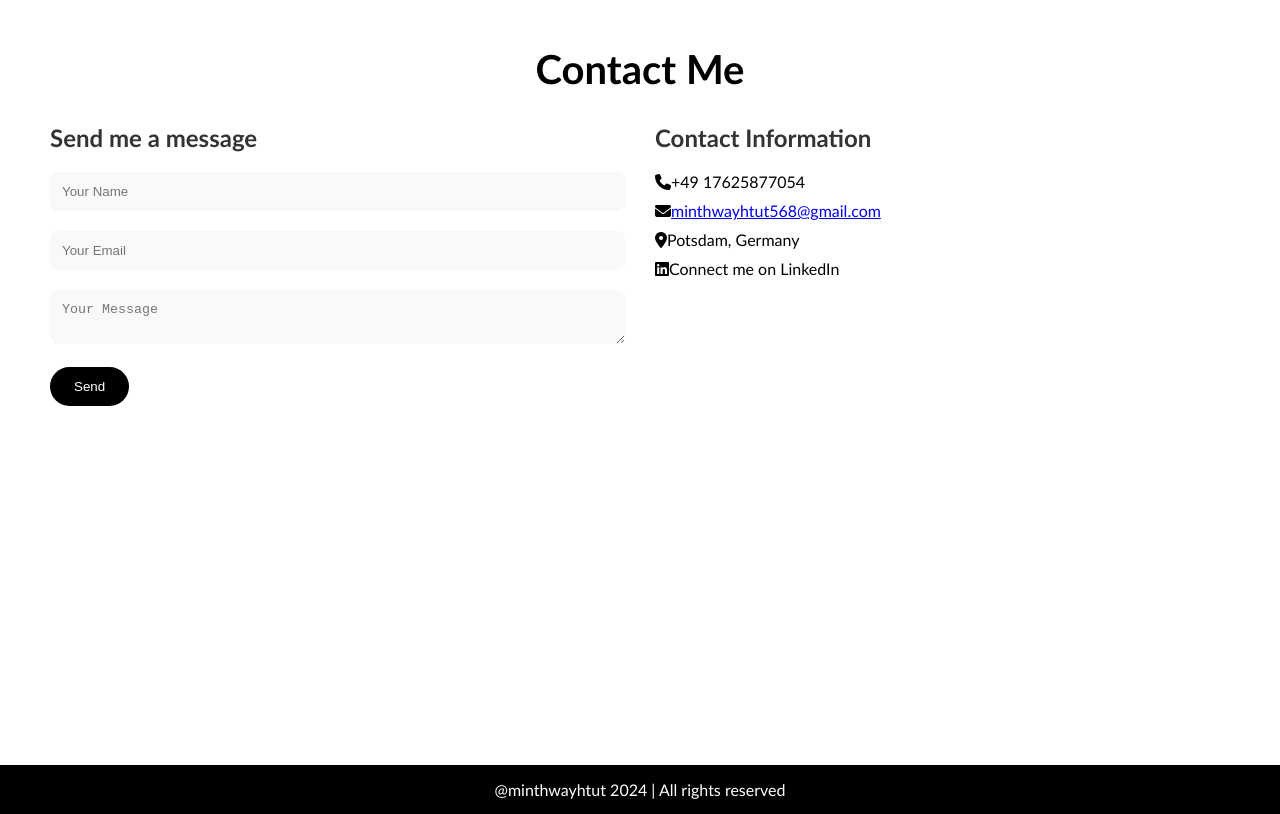
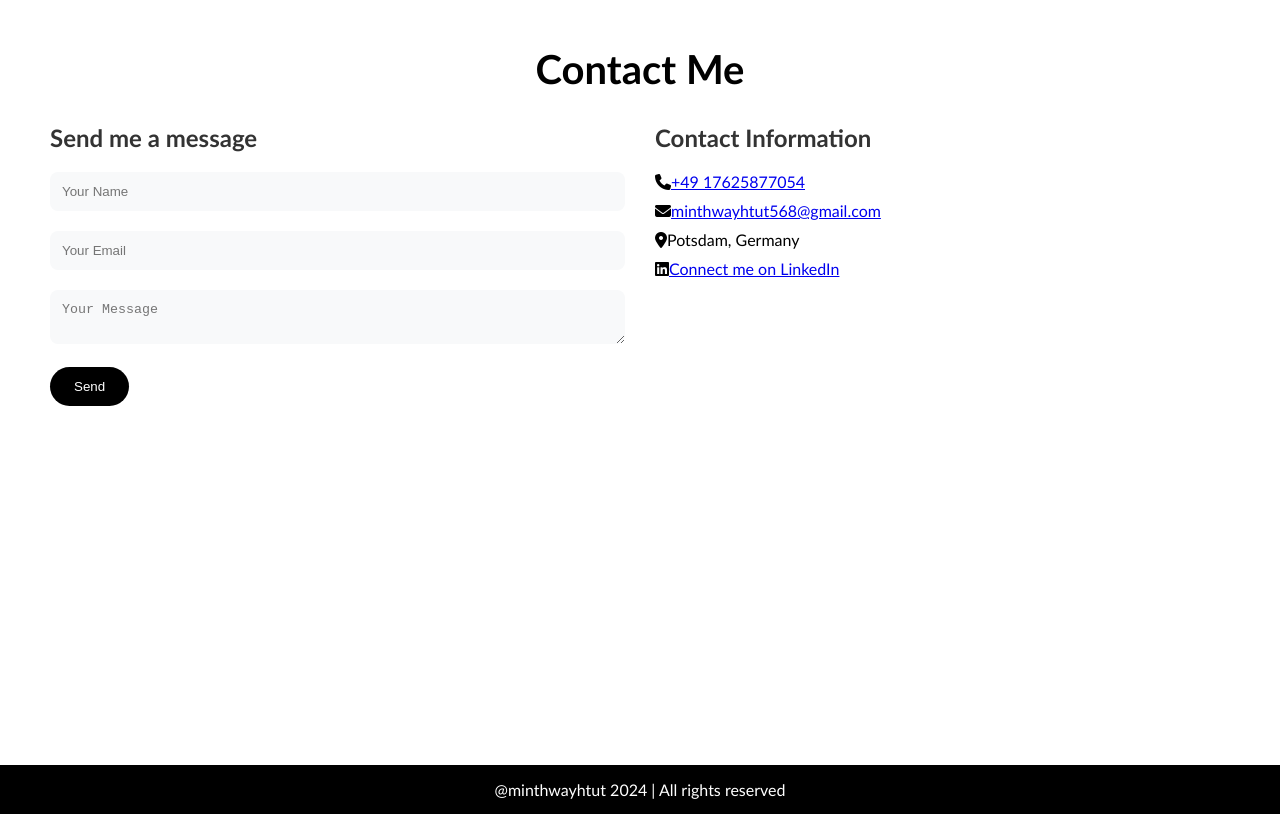
Before and after one commit to Min-Thway-Htut/min-thway-htut.github.io, a plain HTML site: page index.html in a window 1280 px wide. Shown: the part 2060-2874 px from the top of the page. Drawn offline with Linux system fonts and the light colour scheme.

Commit message:
Updating Contact Section

```diff
--- a/index.html
+++ b/index.html
@@ -165,10 +165,10 @@
 
                 <div class="contact-info">
                     <h3>Contact Information</h3>
-                    <p><li class="fas fa-phone"></li>+49 17625877054</p>
+                    <p><li class="fas fa-phone"></li><a href="tel:+4917625877054">+49 17625877054</a></p>
                     <p class="social-links"><li class="fas fa-envelope"></li><a  href="mailto:minthwayhtut568@gmail.com">minthwayhtut568@gmail.com</a></p>
                     <p class="social-links"><li class="fas fa-map-marker-alt"></li>Potsdam, Germany</p>
-                    <p class="social-links"><li class="fab fa-linkedin"></li>Connect me on LinkedIn</p>
+                    <p class="social-links"><li class="fab fa-linkedin"></li><a href="https://www.linkedin.com/in/min-thway-htut-42ab91278/">Connect me on LinkedIn</a></p>
                 </div>
             </div>
         </div>
```
